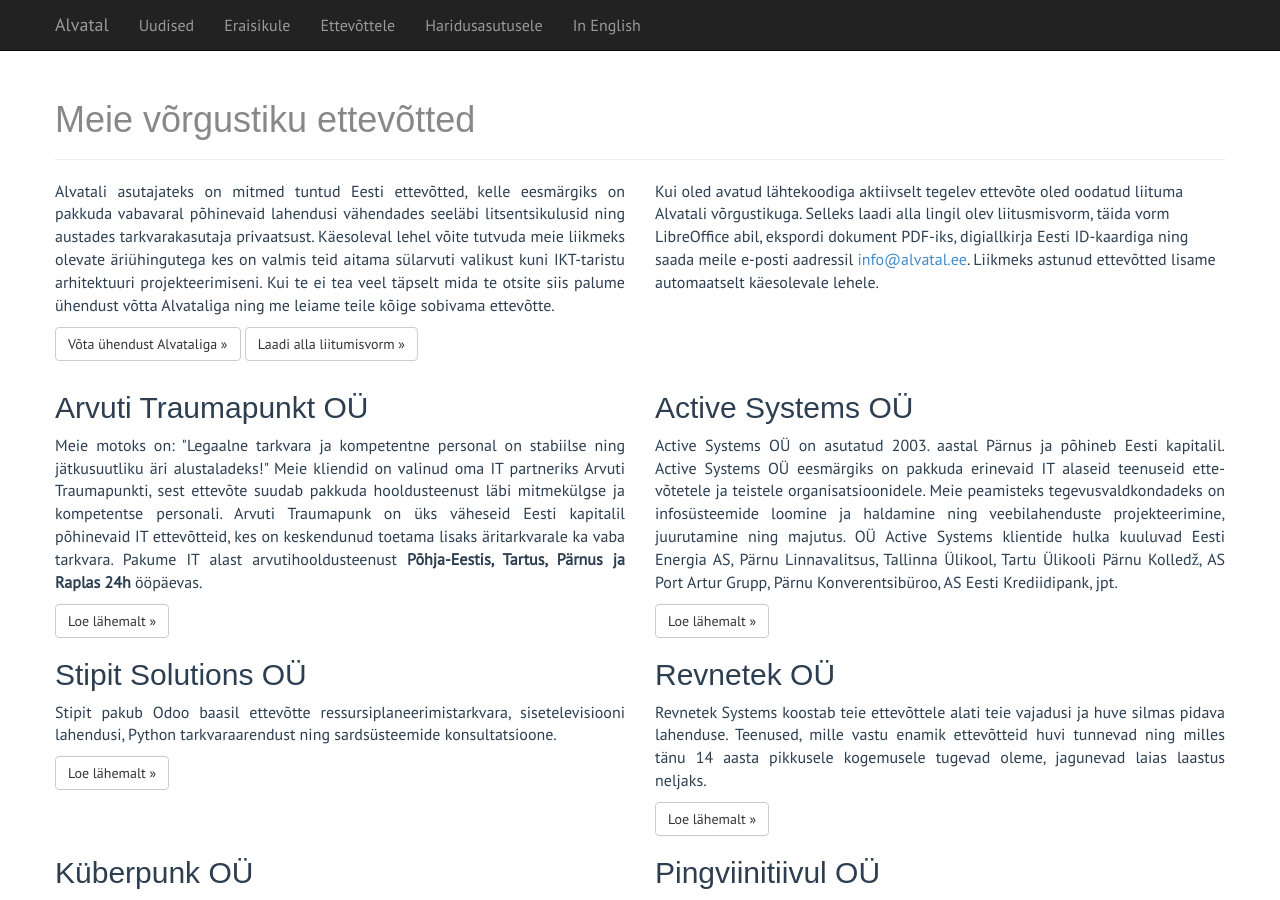
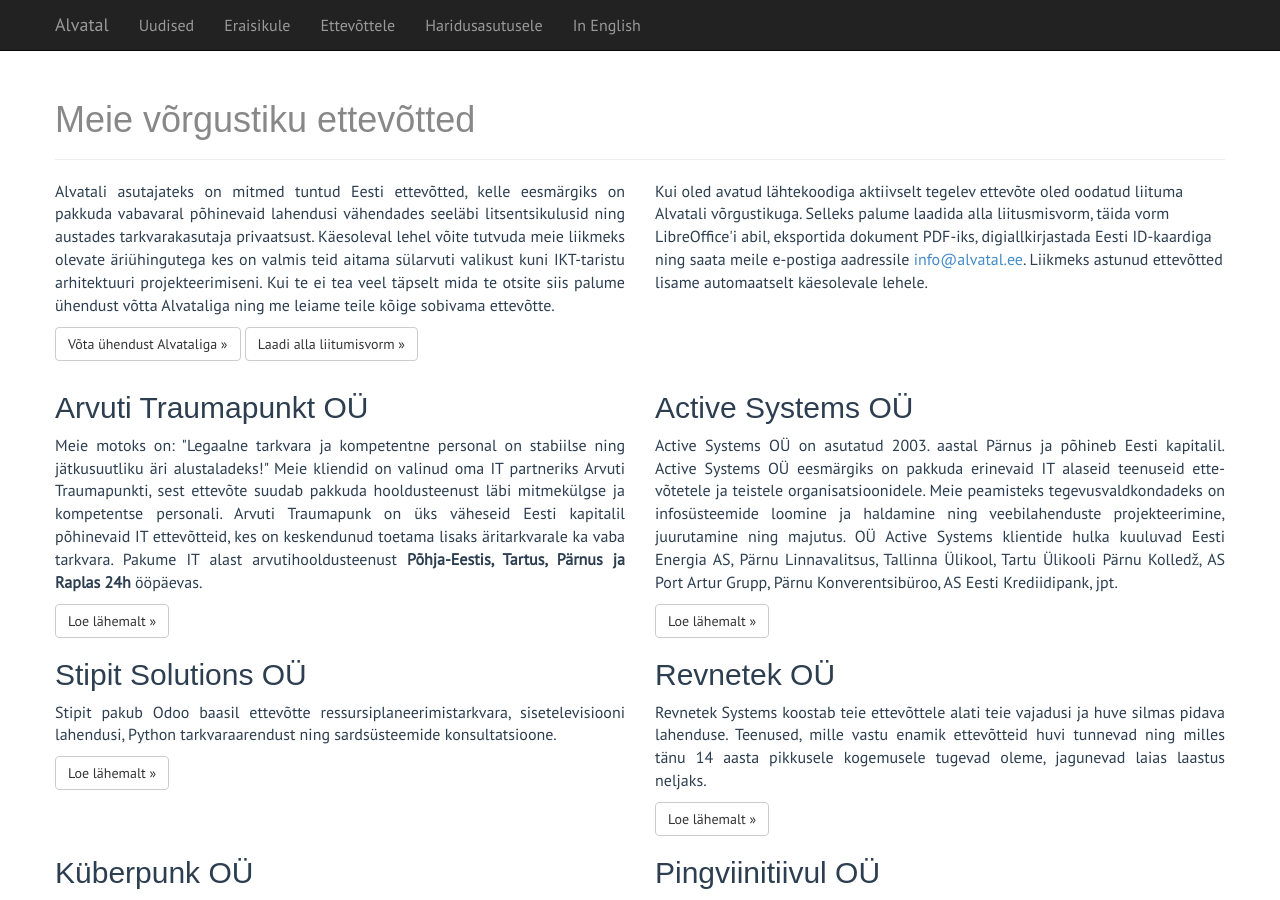
Before and after one commit to alvatal/alvatal.github.io, a Jekyll site: the page built from et/business.html, in a window 1280 px wide and 900 px high. Built offline with Jekyll 4.4.1, drawn with Linux system fonts in a browser that asks for light colours; some web fonts are replaced.

Commit message:
Update business.html
URL opening updates

```diff
--- a/et/business.html
+++ b/et/business.html
@@ -43,11 +43,11 @@
 <div class="col-md-6">
 Kui oled avatud lähtekoodiga aktiivselt tegelev ettevõte oled oodatud liituma
 Alvatali võrgustikuga.
-Selleks laadi alla lingil olev liitusmisvorm,
-täida vorm LibreOffice abil,
-ekspordi dokument PDF-iks,
-digiallkirja Eesti ID-kaardiga
-ning saada meile e-posti aadressil <a href="mailto:info@alvatal.ee">info@alvatal.ee</a>.
+Selleks palume laadida alla liitusmisvorm,
+täida vorm LibreOffice'i abil,
+eksportida dokument PDF-iks,
+digiallkirjastada Eesti ID-kaardiga
+ning saata meile e-postiga aadressile <a href="mailto:info@alvatal.ee">info@alvatal.ee</a>.
 Liikmeks astunud ettevõtted lisame automaatselt käesolevale lehele.
 </div>
 </div>
@@ -98,7 +98,7 @@
         Pakume IT alast arvutihooldusteenust <b>Põhja-Eestis, Tartus, Pärnus ja
         Raplas 24h</b> ööpäevas.
         </p>
-        <a class="btn btn-default" href="http://www.atrauma.ee/" role="button">Loe lähemalt &raquo;</a>
+        <a class="btn btn-default" href="http://www.atrauma.ee/" role="button" target="_blank">Loe lähemalt &raquo;</a>
     </div>
     <div class="col-md-6" id="active">
         <h2>Active Systems OÜ</h2>
@@ -109,7 +109,7 @@
         haldamine ning veebi&shy;lahenduste projek&shy;teerimine, juurutamine ning majutus.
         OÜ Active Systems klientide hulka kuuluvad Eesti Energia AS, Pärnu Linnavalitsus, Tallinna Ülikool, Tartu Ülikooli Pärnu Kolledž, AS Port Artur Grupp, Pärnu Konverentsibüroo, AS Eesti Krediidipank, jpt.
         </p>
-        <a class="btn btn-default" href="http://www.active.ee/" role="button">Loe lähemalt &raquo;</a>
+        <a class="btn btn-default" href="http://www.active.ee/" role="button" target="_blank">Loe lähemalt &raquo;</a>
     </div>
 </div>
 
@@ -120,14 +120,14 @@
         <p>Stipit pakub Odoo baasil ettevõtte ressursiplaneerimistarkvara,
         sisetelevisiooni lahendusi, Python tarkvaraarendust ning
         sardsüsteemide konsultatsioone.</p>
-        <a class="btn btn-default" href="http://stipit.com/" role="button">Loe lähemalt &raquo;</a>
+        <a class="btn btn-default" href="http://stipit.com/" role="button" target="_blank">Loe lähemalt &raquo;</a>
     </div>
     <div class="col-md-6" id="revnetek">
         <h2>Revnetek OÜ</h2>
         <p>
         Revnetek Systems koostab teie ettevõttele alati teie vajadusi ja huve silmas pidava lahenduse. Teenused, mille vastu enamik ettevõtteid huvi tunnevad ning milles tänu 14 aasta pikkusele kogemusele tugevad oleme, jagunevad laias laastus neljaks.
         </p>
-        <a class="btn btn-default" href="http://revnetek.ee/" role="button">Loe lähemalt &raquo;</a>
+        <a class="btn btn-default" href="http://revnetek.ee/" role="button" target="_blank">Loe lähemalt &raquo;</a>
     </div>
 </div>
 
@@ -136,7 +136,7 @@
         <h2>Küberpunk OÜ</h2>
         <p>Küberpunk osutab nõustamisteenust tarkvaraarenduse, integratsiooni ja infoturbe valdkondades.
         Eesti kõige asjalikum oskusteave kiipkaartide (ID-kaart, Mobiil-ID, NFC) ja PKI lahenduste osas.</p>
-        <a class="btn btn-default" href="https://kyberpunk.net/" role="button">Loe lähemalt &raquo;</a>
+        <a class="btn btn-default" href="https://kyberpunk.net/" role="button" target="_blank">Loe lähemalt &raquo;</a>
     </div>
     <div class="col-md-6" id="pingviinitiivul">
         <h2>Pingviinitiivul OÜ</h2>
@@ -145,7 +145,7 @@
         planeerimist ning Linux serverite haldust.
         Arvutiteenuseid pakume fookusega <b>Lääne-Tallinnas</b>.
         </p>
-        <a class="btn btn-default" href="http://www.pingviinitiivul.ee/" role="button">Loe lähemalt &raquo;</a>
+        <a class="btn btn-default" href="http://www.pingviinitiivul.ee/" role="button" target="_blank">Loe lähemalt &raquo;</a>
     </div>
 </div>
 
@@ -163,7 +163,7 @@
         Oleme oma professionaalse teenindusega tuntust kogunud nii
         rahvusvaheliste kui kohalike ettevõtete hulgas.
         </p>
-        <a class="btn btn-default" href="http://www.intraflex.eu/" role="button">Loe lähemalt &raquo;</a>
+        <a class="btn btn-default" href="http://www.intraflex.eu/" role="button" target="_blank">Loe lähemalt &raquo;</a>
     </div>
     <div class="col-md-6" id="nex">
         <h2>Nex Data Systems</h2>
@@ -180,7 +180,7 @@
         majutamiseks meie oma hostinguserveris.
         Veebilahenduste loomisel kasutame peamiselt Typo3 platvormi.
         </p>
-        <a class="btn btn-default" href="http://www.nex.ee/" role="button">Loe lähemalt &raquo;</a>
+        <a class="btn btn-default" href="http://www.nex.ee/" role="button" target="_blank">Loe lähemalt &raquo;</a>
     </div>
 </div>
 
@@ -195,7 +195,7 @@
         efektiivselt rakendada vabavaralisi lahendusi nii ärilistel
         eesmärkidel kui ka erakasutuses.
         </p>
-        <a class="btn btn-default" href="http://www.zeroconf.ee/" role="button">Loe lähemalt &raquo;</a>
+        <a class="btn btn-default" href="http://www.zeroconf.ee/" role="button" target="_blank">Loe lähemalt &raquo;</a>
     </div>
     <div class="col-md-6" id="koodur">
         <h2>Koodur OÜ</h2>
@@ -216,7 +216,7 @@
         Tallinna Haridus&shy;amet,
         Elering AS, Helmes AS jpt.
         </p>
-        <a class="btn btn-default" href="http://www.koodur.com/" role="button">Loe lähemalt &raquo;</a>
+        <a class="btn btn-default" href="http://www.koodur.com/" role="button" target="_blank">Loe lähemalt &raquo;</a>
     </div>
 </div>
 
@@ -227,14 +227,14 @@
         <p>
         Prestige Worldwide OÜ on ettevõte, mis pakub oma klientidele IT teenuseid. Aitame luua ning hallata ettevõtetes võrgulahendusi ning aitame hooldada sealseid töökohti. Hoiame silma peal siseserveritel, jälgime varunduste teostamist ning oleme toeks nii e-posti, telefoni kui ka kaughalduse teel igapäevaste murede ja probleemide lahendamisel.
         </p>
-        <a class="btn btn-default" href="http://pww.ee/" role="button">Loe lähemalt &raquo;</a>
+        <a class="btn btn-default" href="http://pww.ee/" role="button" target="_blank">Loe lähemalt &raquo;</a>
     </div>
     <div class="col-md-6" id="ppnet">
         <h2>PP Electronics OÜ</h2>
         <p>
         PP Electronics OÜ on Pärnus registreeritud ettevõtte.
         </p>
-        <a class="btn btn-default" href="http://www.ppnet.ee/" role="button">Loe lähemalt &raquo;</a>
+        <a class="btn btn-default" href="http://www.ppnet.ee/" role="button" target="_blank">Loe lähemalt &raquo;</a>
     </div>
 
 </div>
@@ -246,7 +246,7 @@
         Teknet on Viljandis registreeritud ettevõte, mis keskendub
         SQL-Ledger baasil raamatupidamislahenduste pakkumisele.
         </p>
-        <a class="btn btn-default" href="http://www.teknet.ee/" role="button">Loe lähemalt &raquo;</a>
+        <a class="btn btn-default" href="http://www.teknet.ee/" role="button" target="_blank">Loe lähemalt &raquo;</a>
     </div>
     <div class="col-md-6" id="nordtech">
         <h2>Nordtech OÜ</h2>
@@ -256,7 +256,7 @@
         Meie tunneme vabavara, teame parimaid projekte ja leiame vaba tarkvara
         laiast maailmast just teile sobivad lahendused
         </p>
-        <a class="btn btn-default" href="http://www.nordtech.ee/" role="button">Loe lähemalt &raquo;</a>
+        <a class="btn btn-default" href="http://www.nordtech.ee/" role="button" target="_blank">Loe lähemalt &raquo;</a>
     </div>
 
 </div>
@@ -274,7 +274,7 @@
         ja Sencha ExtJS raamistike baasil.  Lino on vaba tarkvara BSD
         litsentsi all. Professionaalsed arendajad teenivad raha osutatud
         teenuste eest, mitte litsentsi müügist.</p>
-        <a class="btn btn-default" href="http://www.saffre-rumma.net/" role="button">Loe lähemalt &raquo;</a>
+        <a class="btn btn-default" href="http://www.saffre-rumma.net/" role="button" target="_blank">Loe lähemalt &raquo;</a>
     </div>
 
     <div class="col-md-6" id="veebimajutus">
@@ -287,7 +287,7 @@
         Eestis suuruselt teine teenusepakkuja. Lisaks domeeni, e-posti ja veebimajutuste teenustele pakume
         klientidele ka SSL sertifikaate, SSD VPS pilveservereid ning ülilihtsaid veebiehitustööriistu.
         </p>
-        <a class="btn btn-default" href="https://www.veebimajutus.ee/" role="button">Loe lähemalt &raquo;</a>
+        <a class="btn btn-default" href="https://www.veebimajutus.ee/" role="button" target="_blank">Loe lähemalt &raquo;</a>
     </div>
     <div class="row" lang="et">
 
@@ -299,7 +299,7 @@
            varundus- ja monitooringulahendusi. Teostame ka vajadusel tehnilisi konsultatsioone.
            Saab abi ka litsentside soetamisel (Suse, Novell, Micro Focus).
         </p>
-        <a class="btn btn-default" href="http://sandfox.ee/" role="button">Loe lähemalt &raquo;</a>
+        <a class="btn btn-default" href="http://sandfox.ee/" role="button" target="_blank">Loe lähemalt &raquo;</a>
     </div>
 
 
```
